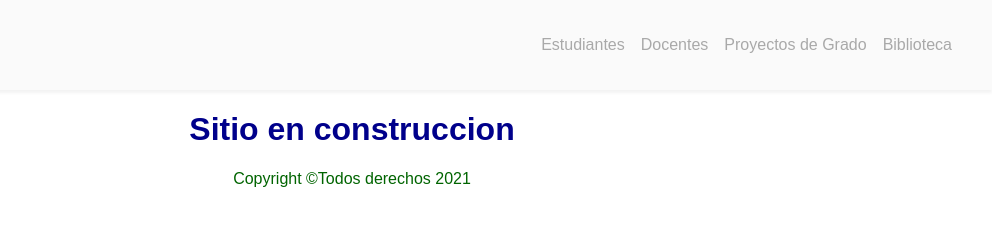
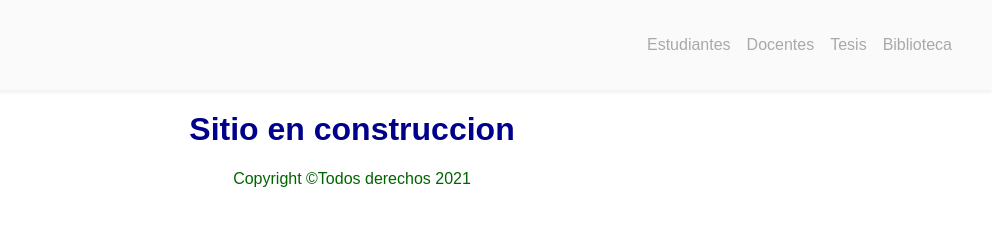
Before and after one commit to alismolli/primer-proyecto, a plain HTML site: page index.html in a window 1280 px wide. Shown: the full height of the page, 288-1280 px from the left. Drawn offline with Linux system fonts and the light colour scheme.

Commit message:
arreglando conflictos en hotflix

```diff
--- a/index.html
+++ b/index.html
@@ -14,7 +14,7 @@
             <ul>
                 <li>Estudiantes</li>
                 <li>Docentes</li>
-                <li>Proyectos de Grado</li>
+                <li>Tesis</li>
                 <li>Biblioteca</li>
             </ul>
         </nav>
```
